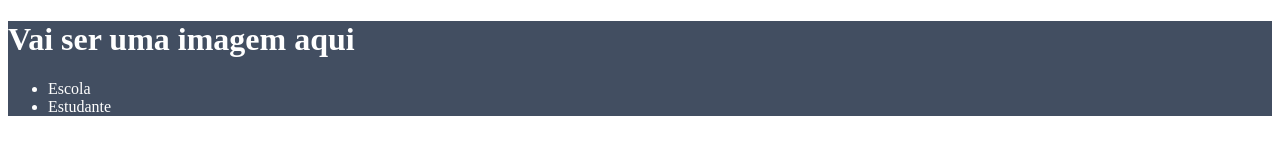
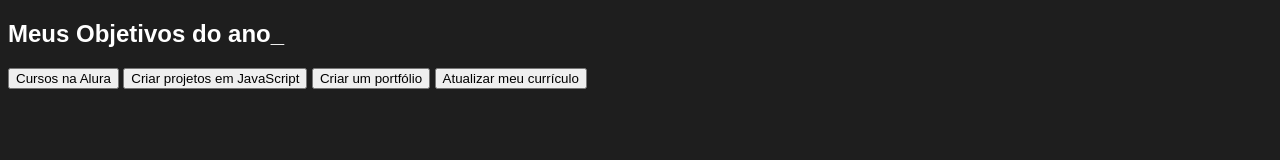
Before and after one commit to isamariaaa/site.criativo-2D, a plain HTML site: page index.html in a window 1280 px wide. Drawn offline with Linux system fonts and the light colour scheme.

Commit message:
Add files via upload

```diff
--- a/index.html
+++ b/index.html
@@ -1,19 +1,20 @@
 <!DOCTYPE html>
-<html lang="en">
+<html lang="pt-br">
 <head>
     <meta charset="UTF-8">
-    <meta name="viewport" content="width=, initial-scale=1.0">
-    <title>Document</title>
+    <meta http-equiv="X-UA-Compatible" content="IE=edge">
+    <meta name="viewport" content="width=device-width, initial-scale=1.0">
+    <title>Meus objetivos do ano</title>
     <link rel="stylesheet" href="style.css">
 </head>
 <body>
-    <header>
-        <h1>Vai ser uma imagem aqui</h1>
-        <ul>
-            <li>Escola</li>
-            <li>Estudante</li>
-        </ul>
-    </header>
-
+    <section class=”conteudo-principal”></section>
+    <h2 class=”titulo-principal”>Meus Objetivos do ano_</h2>
+    <div class=”botoes”>
+        <button class=”botao”>Cursos na Alura</button>
+        <button class=”botao”>Criar projetos em JavaScript</button>
+        <button class=”botao”>Criar um portfólio</button>
+        <button class=”botao”>Atualizar meu currículo</button>
+    </div>
 </body>
 </html>
--- a/style.css
+++ b/style.css
@@ -1,4 +1,15 @@
-header {
-    background-color: #424E61;
-    color: white;
+:root {
+    --cor-de-fundo: #1E1E1E;
+    --verde: #6FFF57;
+    --branco: #FFFFFF;
+    --botao-ativo: #3A375E;
+    --botao-inativo: rgba(58, 55, 94, 0.5);
+    --texto-fundo: rgba(58, 55, 94, 0.3);
 }
+
+@import url('https://fonts.googleapis.com/css2?family=Chakra+Petch:wght@400;700&display=swap');
+
+body {
+    background-color: var(--cor-de-fundo);
+    color: var(--branco); font-family: 'Chakra Petch', sans-serif;
+    }
```
